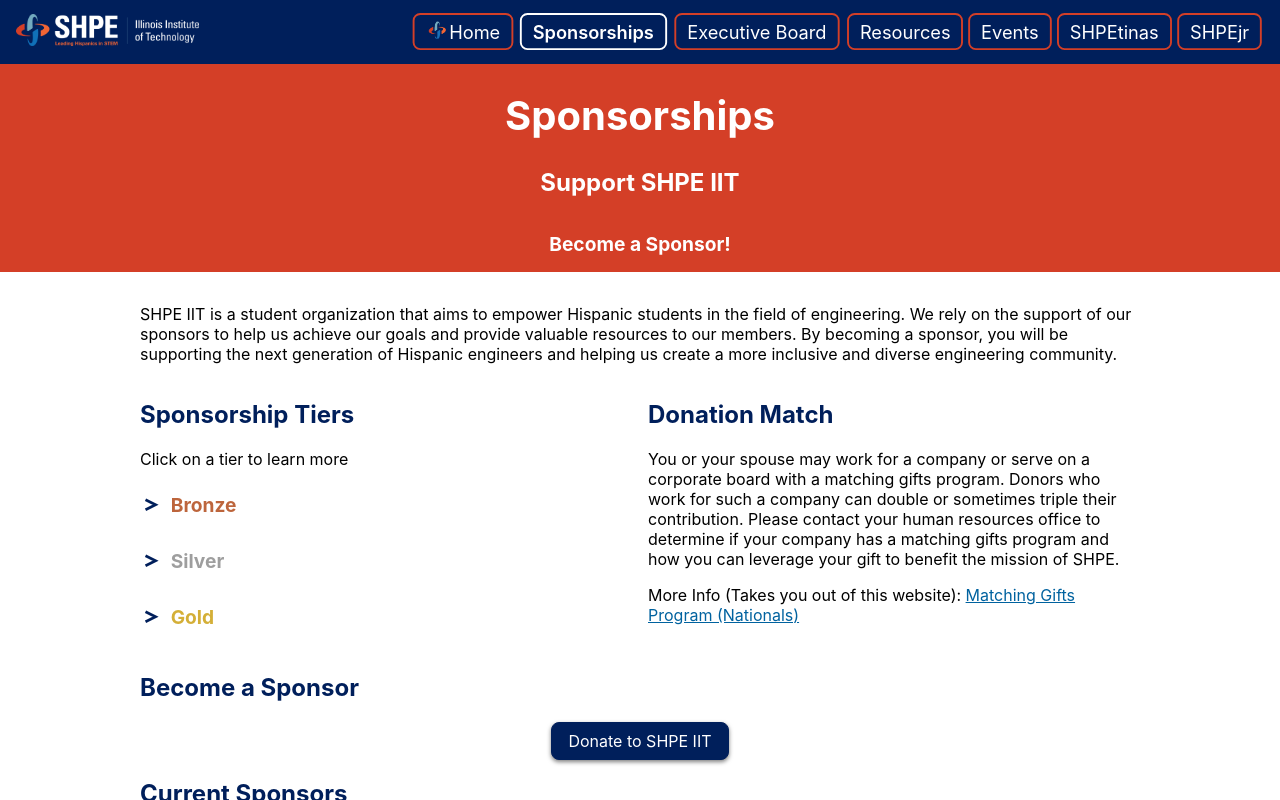
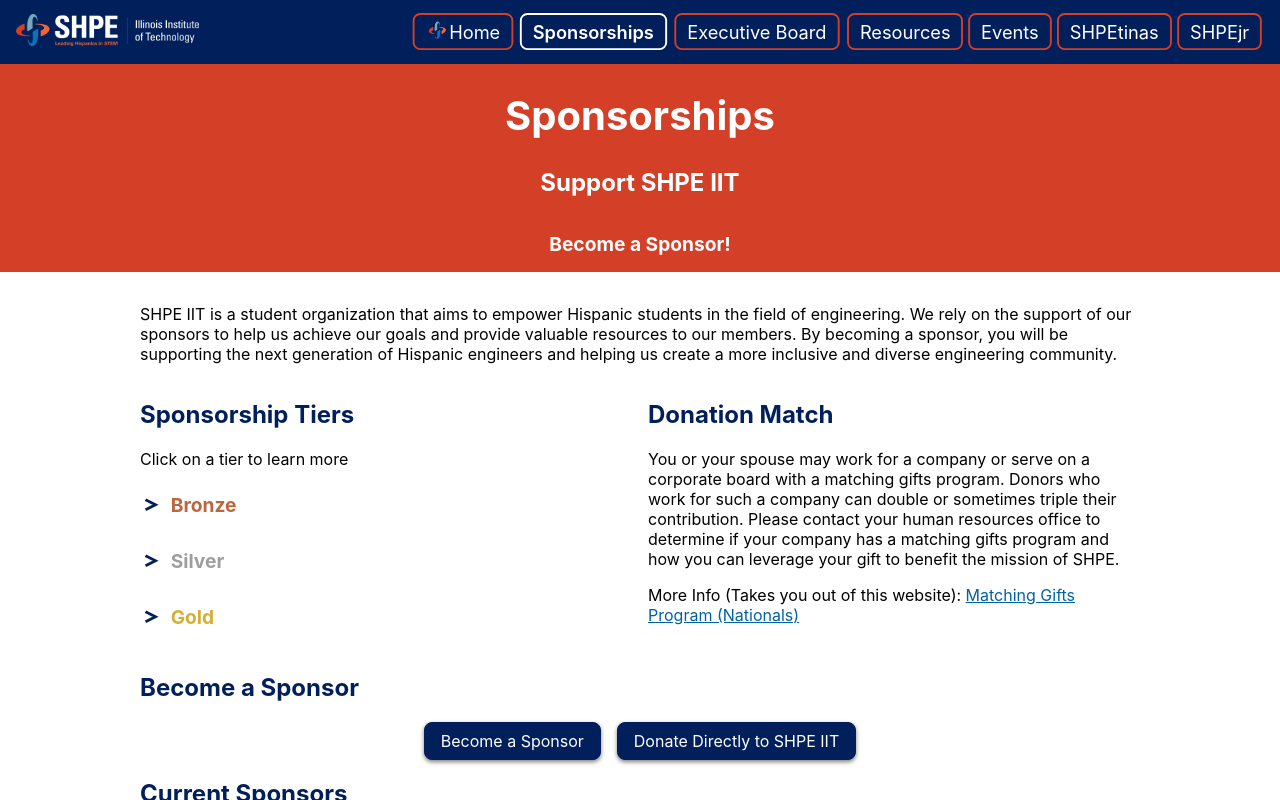
Before and after one commit to shpeiit/shpeiit.github.io, a React (Vite) app: page /sponsorships in a window 1280 px wide. Built offline with nearby package versions, Linux system fonts and the light colour scheme.

Commit message:
Added sponsorship form, rephrased donation link

```diff
--- a/src/pages/Home.css
+++ b/src/pages/Home.css
@@ -6,6 +6,10 @@
 .AboutUsButtons {
     display: flex;
     justify-content: center;
+    align-items: center;
+    flex-wrap: wrap;
+    text-align: center;
+
     gap: 20px;
     margin-top: 20px;
     margin-bottom: 20px;
--- a/src/pages/Home.jsx
+++ b/src/pages/Home.jsx
@@ -4,6 +4,7 @@
 import CollapsibleSection from '../assets/CollapsibleSection';
 import './Home.css';
 
+const sponsorshipFormLink = "https://forms.gle/UDWuHisuumWEHQMu9";
 const donationLink = "https://secure.touchnet.com/C20090_ustores/web/product_detail.jsp?PRODUCTID=1860&SINGLESTORE=true";
 
 function Home() {
@@ -43,7 +44,8 @@
                     </p>
 
                     <div className="AboutUsButtons unselectable">
-                        <CustomButton link={donationLink} target="_blank">Donate to SHPE IIT</CustomButton>
+                        <CustomButton link={sponsorshipFormLink} target="_blank">Become a Sponsor</CustomButton>
+                        <CustomButton link={donationLink} target="_blank">Donate Directly to SHPE IIT</CustomButton>
                     </div>
 
                     <CollapsibleSection text="SHPE IIT History (Click to Expand)">
--- a/src/pages/Sponsorships.css
+++ b/src/pages/Sponsorships.css
@@ -37,10 +37,17 @@
     display: flex;
     align-items: center;
     justify-content: center;
+    flex-wrap: wrap;
+    text-align: center;
+
+    gap: 1rem;
 }
 
 .sponsorButtons > div {
-    padding: 0.5rem 0;
+    display: flex;
+    justify-content: center;
+    align-items: center;
+
     border-radius: 0.5rem;
     border: 1px solid var(--primary-color);
     background-color: var(--primary-color);
--- a/src/pages/Sponsorships.jsx
+++ b/src/pages/Sponsorships.jsx
@@ -6,6 +6,7 @@
 import CollapsibleSection from '../assets/CollapsibleSection';
 import './Sponsorships.css';
 
+const sponsorshipFormLink = "https://forms.gle/UDWuHisuumWEHQMu9";
 const donationLink = "https://secure.touchnet.com/C20090_ustores/web/product_detail.jsp?PRODUCTID=1860&SINGLESTORE=true";
 
 const sponsors = [
@@ -87,7 +88,8 @@
                 <div className="fullWidth">
                     <h2>Become a Sponsor</h2>
                     <div className="sponsorButtons unselectable">
-                        <CustomButton link={donationLink} target="_blank">Donate to SHPE IIT</CustomButton>
+                        <CustomButton link={sponsorshipFormLink} target="_blank">Become a Sponsor</CustomButton>
+                        <CustomButton link={donationLink} target="_blank">Donate Directly to SHPE IIT</CustomButton>
                     </div>
                 </div>
 
```
